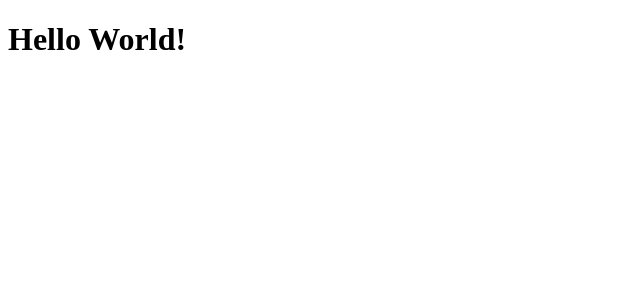
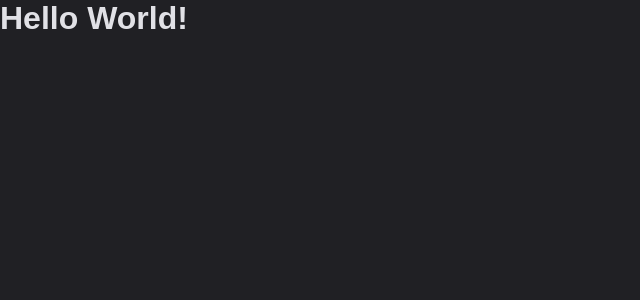
Before and after one commit to iurych/dt-money, a React (Vite) app: page / in a window 1280 px wide. Shown: the top 300 px of the page, without its empty margins (0-640 px from the left). Built offline with nearby package versions, Linux system fonts and the light colour scheme.

Commit message:
feat: set basic config styles

```diff
--- a/index.html
+++ b/index.html
@@ -2,10 +2,18 @@
 <html lang="pt-br">
   <head>
     <meta charset="UTF-8" />
-    <link rel="icon" type="image/svg+xml" href="/vite.svg" />
+
+    <link rel="preconnect" href="https://fonts.googleapis.com">
+    <link rel="preconnect" href="https://fonts.gstatic.com" crossorigin>
+
+    <link href="https://fonts.googleapis.com/css2?family=Roboto:wght@400;700&display=swap" rel="stylesheet">
+
     <meta name="viewport" content="width=device-width, initial-scale=1.0" />
-    <title>DT - money</title>
+
+    <title>DT - Money</title>
+
   </head>
+
   <body>
     <div id="root"></div>
     <script type="module" src="/src/main.tsx"></script>
--- a/src/global.ts
+++ b/src/global.ts
@@ -0,0 +1,30 @@
+import { createGlobalStyle } from 'styled-components'
+
+export const GlobalStyle = createGlobalStyle`
+  * {
+    margin: 0;
+    padding: 0;
+    font-family: sans-serif;
+    box-sizing: border-box;
+
+
+  }
+
+  :focus {
+    outline: 0;
+    box-shadow: 0 0 0 2px ${({theme})  => theme['green-500']};
+  }
+
+  body {
+    background-color: ${({theme}) => theme['gray-800']};
+    color: ${({theme}) => theme['gray-100']};
+
+    -webkit-font-smoothing: antialiased;
+  }
+
+  body, input, button, textarea {
+
+    font: 400 1rem 'Roboto', sans-serif;
+  }
+
+`
--- a/src/main.tsx
+++ b/src/main.tsx
@@ -2,11 +2,13 @@ import React from 'react'
 import ReactDOM from 'react-dom/client'
 import { ThemeProvider } from 'styled-components'
 import App from './App.tsx'
+import { GlobalStyle } from './global.ts'
 import { defaultTheme } from './styles/themes/default.ts'
 
 ReactDOM.createRoot(document.getElementById('root')!).render(
   <React.StrictMode>
-    <ThemeProvider  theme={{ defaultTheme }}>
+    <ThemeProvider  theme={ defaultTheme }>
+      <GlobalStyle />
       <App />
     </ThemeProvider>
   </React.StrictMode>,
```
Also changed, not shown: src/@types/styled.d.ts (added, +8 -0 lines).
